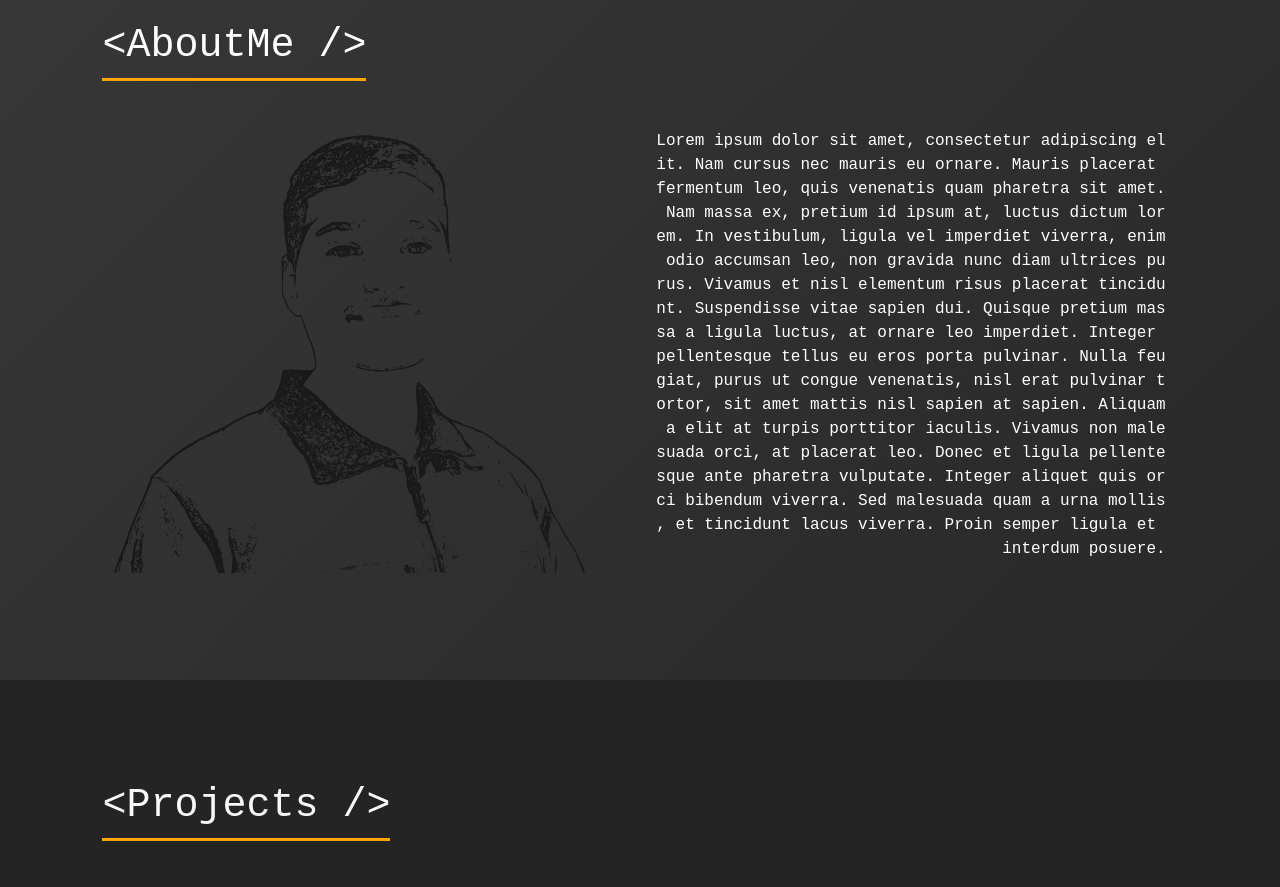
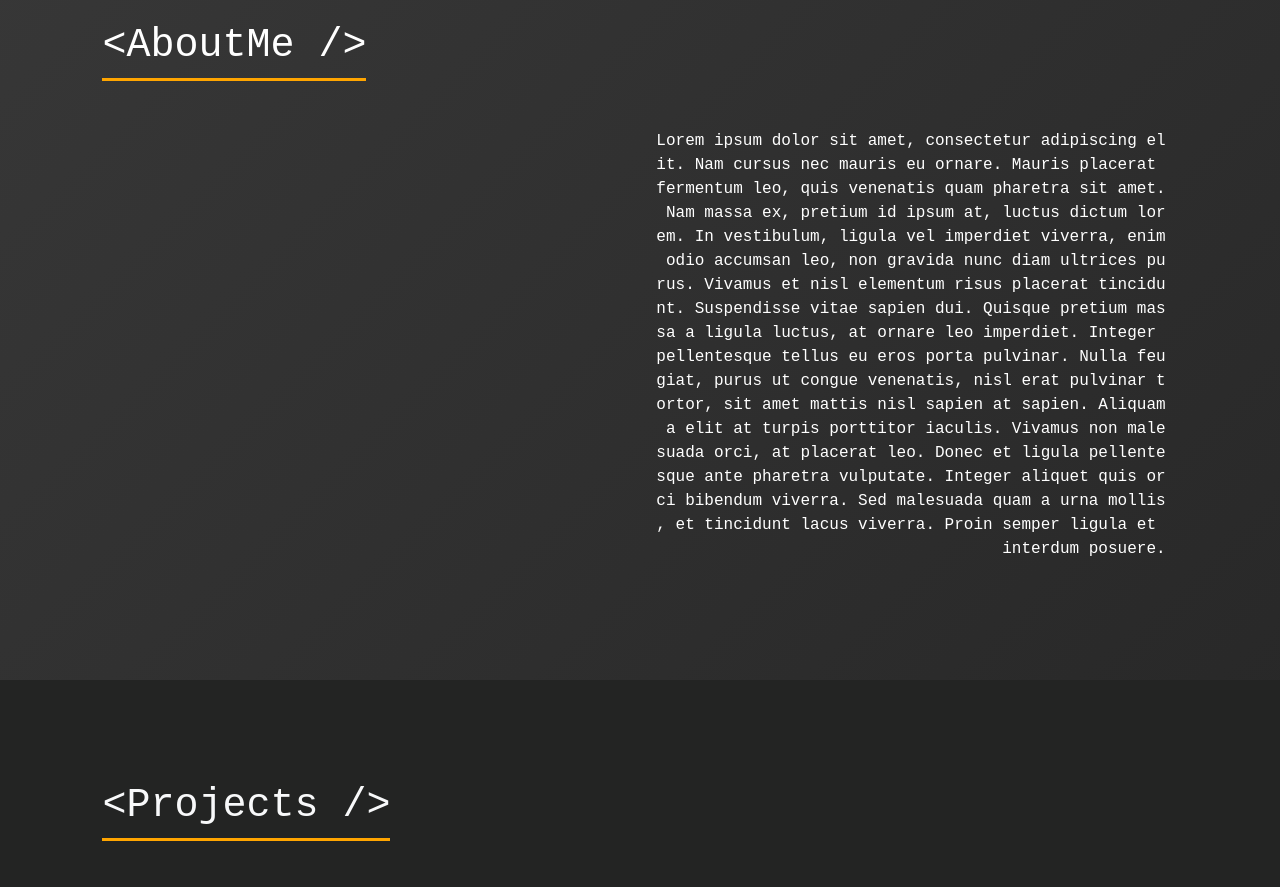
Before and after one commit to YunusGogce/Personal-website, a React (Create React App) app: page / in a window 1280 px wide. Shown: the part 880-1767 px from the top of the page. Built offline with nearby package versions, Linux system fonts and the light colour scheme.

Commit message:
performance test SVG

```diff
--- a/src/components/AboutMe/AboutMe.tsx
+++ b/src/components/AboutMe/AboutMe.tsx
@@ -1,6 +1,6 @@
 import React from "react";
 import "./AboutMe.css";
-import Portrait from "./portrait.svg";
+// import Portrait from "./portrait.svg";
 import { Container, Row, Col } from "react-bootstrap";
 const Fade = require("react-reveal/Fade");
 
@@ -13,7 +13,7 @@ function AboutMe() {
           <Row className="justify-content-center align-self-center">
             <Col md={6} className="mb-4 mb-lg-0">
               <Fade>
-                <img src={Portrait} alt="Portrait photo" className="portrait" />
+                {/* <img src={Portrait} alt="Portrait photo" className="portrait" /> */}
               </Fade>
             </Col>
             <Col md={6} className="text-end my-auto">
```
